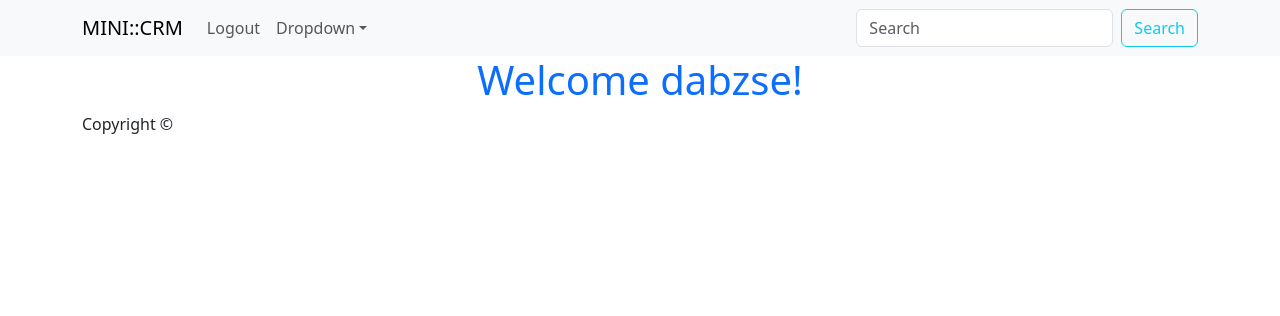
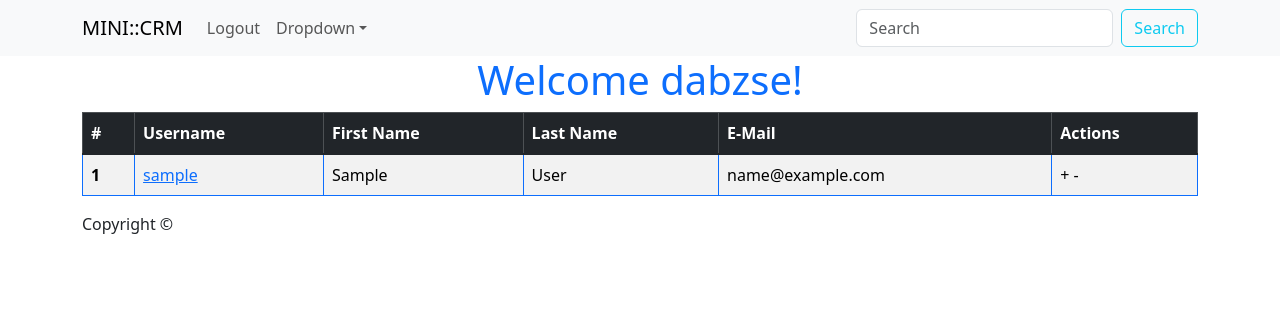
Before and after one commit to dabzse/mini_crm, a Django app: template crm/templates/home.html in a window 1280 px wide. Shown: the top 316 px of the page. Run offline with Django 4.2, Linux system fonts and the light colour scheme; the template is opened without the code that fills it: values that come from a table or form of the project are taken from there, others are empty; a user stored in the database is signed in; tables that the repository leaves empty hold one stand-in row (values such as "Sample post"); some libraries are stand-ins or nearby versions.

Commit message:
add: customers' url-view-template (WIP, but works well)

```diff
--- /dev/null
+++ b/crm/templates/crm.html
@@ -0,0 +1,24 @@
+<table class="table table-bordered border-primary table-striped table-hover">
+    <thead class="table-dark">
+        <tr>
+            <th scope="col">#</th>
+            <th scope="col">Username</th>
+            <th scope="col">First Name</th>
+            <th scope="col">Last Name</th>
+            <th scope="col">E-Mail</th>
+            <th scope="col">Actions</th>
+        </tr>
+    </thead>
+    <tbody class="table-group-divider">
+        {% for customer in customers %}
+        <tr>
+            <th scope="row">{{ customer.id }}</th>
+            <td><a href="{% url 'customer_data' customer.id %}">{{ customer.username }}</a></td>
+            <td>{{ customer.first_name }}</td>
+            <td>{{ customer.last_name }}</td>
+            <td>{{ customer.email }}</td>
+            <td>+ -</td>
+        </tr>
+        {% endfor %}
+    </tbody>
+</table>
--- a/crm/templates/home.html
+++ b/crm/templates/home.html
@@ -7,10 +7,11 @@
 
 <h1 class="text-primary text-center">Welcome {{ user.username }}!</h1>
 
-{% comment %}
+{% if customers %}
     {% include "crm.html" %}
-    # not yet exists
-{% endcomment %}
+{% else %}
+    <h2 class="text-center">No customers yet.</h2>
+{% endif %}
 
 {% else %}
     {% include "login.html" %}
--- a/crm/urls.py
+++ b/crm/urls.py
@@ -7,6 +7,7 @@ urlpatterns = [
 #    path("login_user/", views.login_user, name="login_user"),
     path("logout_user/", views.logout_user, name="logout_user"),
     path("register_user/", views.register_user, name="register_user"),
+    path("customer/<int:pk>", views.customer_data, name="customer_data"),
 ]
 
 '''
```
Also changed, not shown: crm/templates/customer.html (added, +8 -0 lines), crm/views.py (+12 -0 lines).
